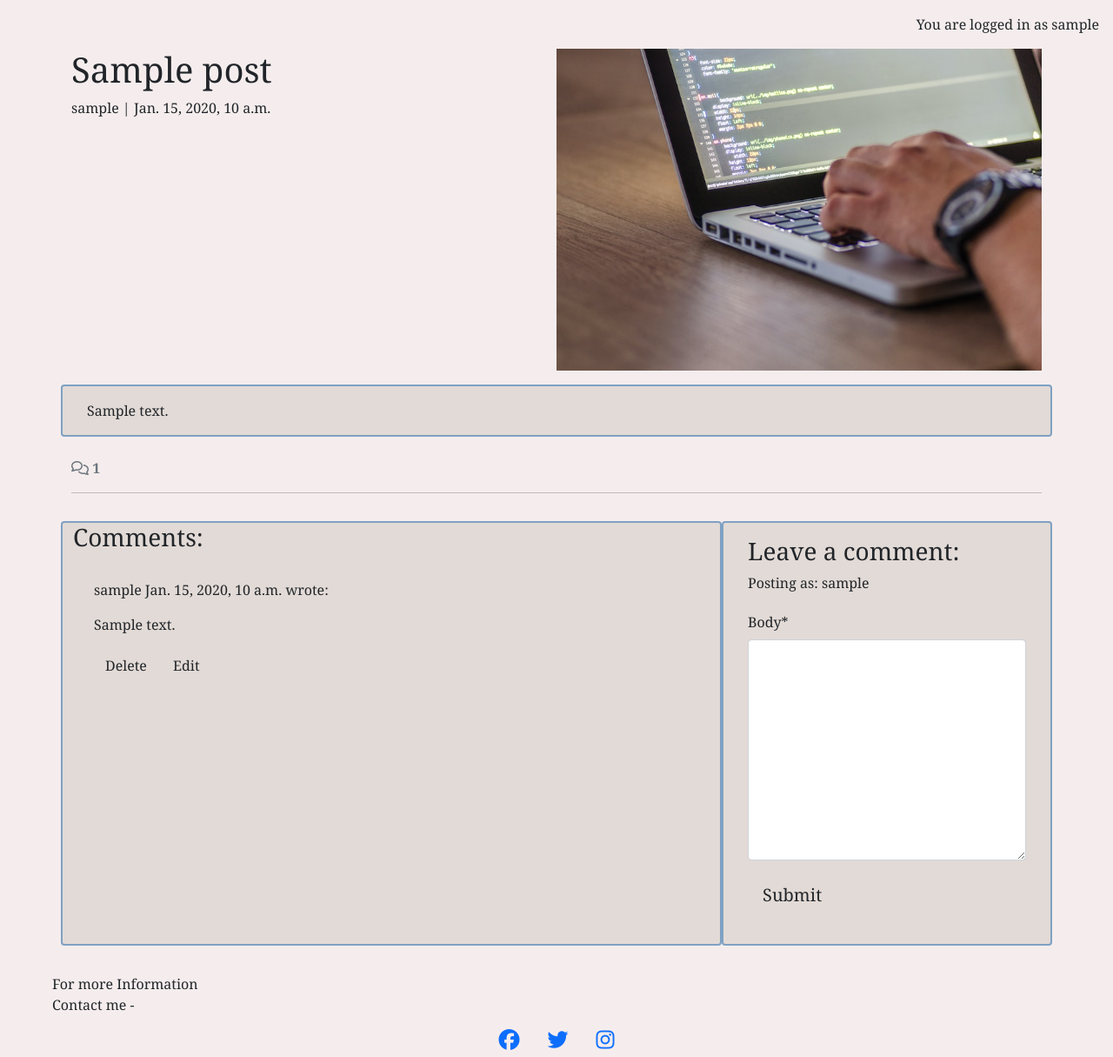
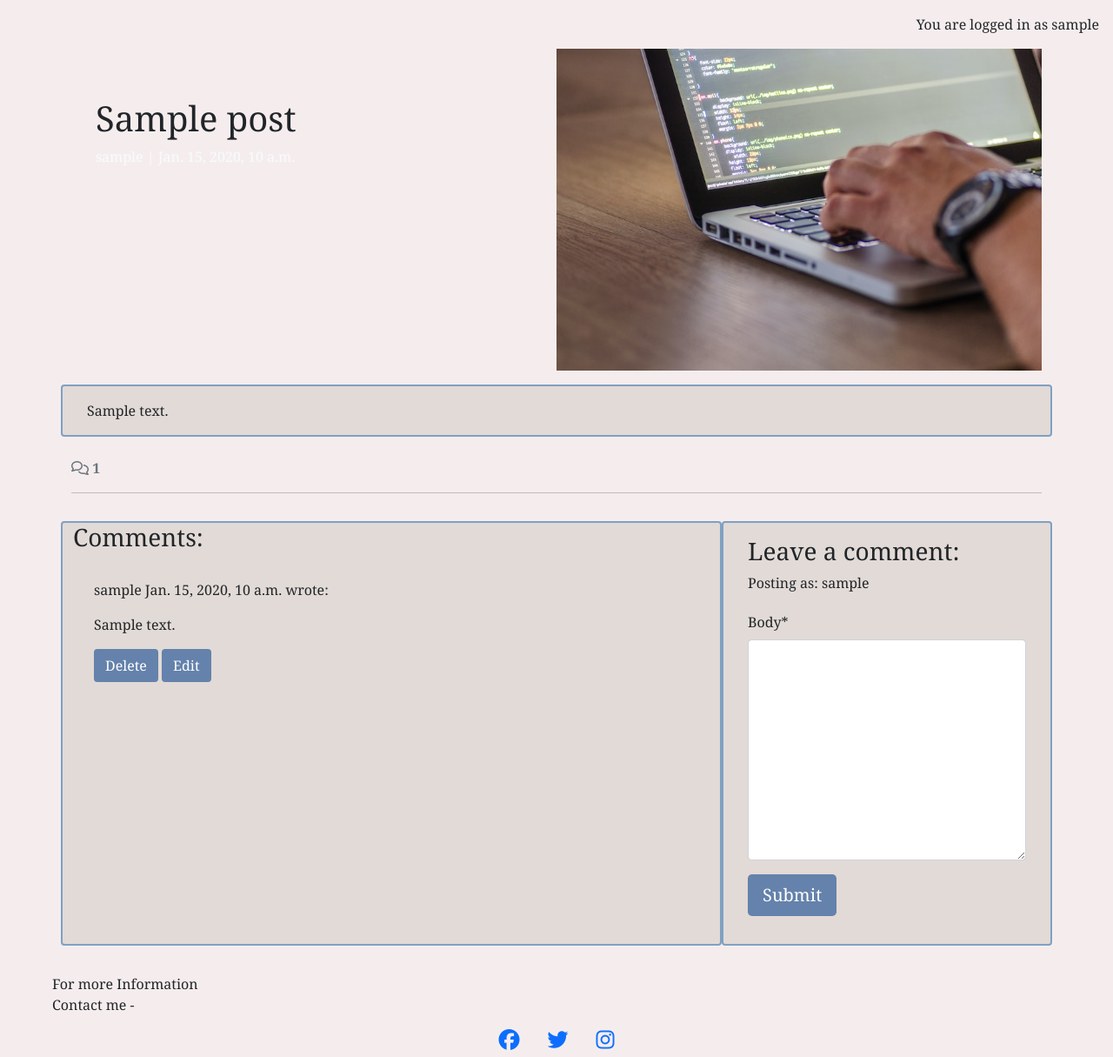
Before and after one commit to Michael-Obadun/Picture-Me-VR, a Django app: a page that uses templates/base.html in a window 1280 px wide. Shown: the part 86-1301 px from the top of the page at 87% size. Run offline with Django 4.2, Linux system fonts and the light colour scheme; a user stored in the database is signed in; tables that the repository leaves empty hold one stand-in row (values such as "Sample post"); some libraries are stand-ins or nearby versions.

Commit message:
added some css to style sheet in static folder

```diff
--- a/static/css/style.css
+++ b/static/css/style.css
@@ -1,17 +1,21 @@
+
 body{
     background-color: rgb(245, 237, 237);
     font-family: Georgia, 'Times New Roman', Times, serif;
 
 }
+
 .card {
     border-style: double;
     border-width: 2px;
     border-color: rgb(127, 161, 195);
     background-color: rgb(226, 218, 214);
 }
+
 .image-container {
     position: relative;
 }
+
 .image-flash {
     position: absolute;
     bottom: 5%;
@@ -19,12 +23,66 @@ body{
     left: -2px;
     background-color: rgb(127, 161, 195);
 }
+
 .scale {
     width: 100%;
     height: auto;
 }
+
 .author {
     color: black;
     margin: 4px;
     text-transform: uppercase;
 }
+
+.post-link {
+    text-decoration: none;
+    color: rgb(100, 130, 171);
+}
+
+.post-link:hover,
+.page-link {
+    color: rgb(65, 73, 101);
+}
+
+.post-title {
+    margin-top: 10%;
+    margin-left: 5%;
+}
+
+.post-subtitle {
+    margin-left: 5%;
+    color: #f7fbfe;
+}
+
+.btn-signup,
+.btn-edit {
+    background-color: rgb(100, 130, 171);
+    color: #fff;
+}
+
+.btn-signup:hover,
+.btn-signup:active {
+    background-color: rgb(100, 130, 171);
+    color: black;
+}
+
+.link {
+    color: #23BBBB;
+    text-decoration: none;
+}
+
+.link:hover,
+.link:active {
+    color: rgb(100, 130, 171);
+    text-decoration: underline;
+}
+
+.btn-delete {
+    color: #fff;
+    background: rgb(100, 130, 171);
+}
+
+.faded {
+    color: rgb(100, 130, 171);
+}
```
